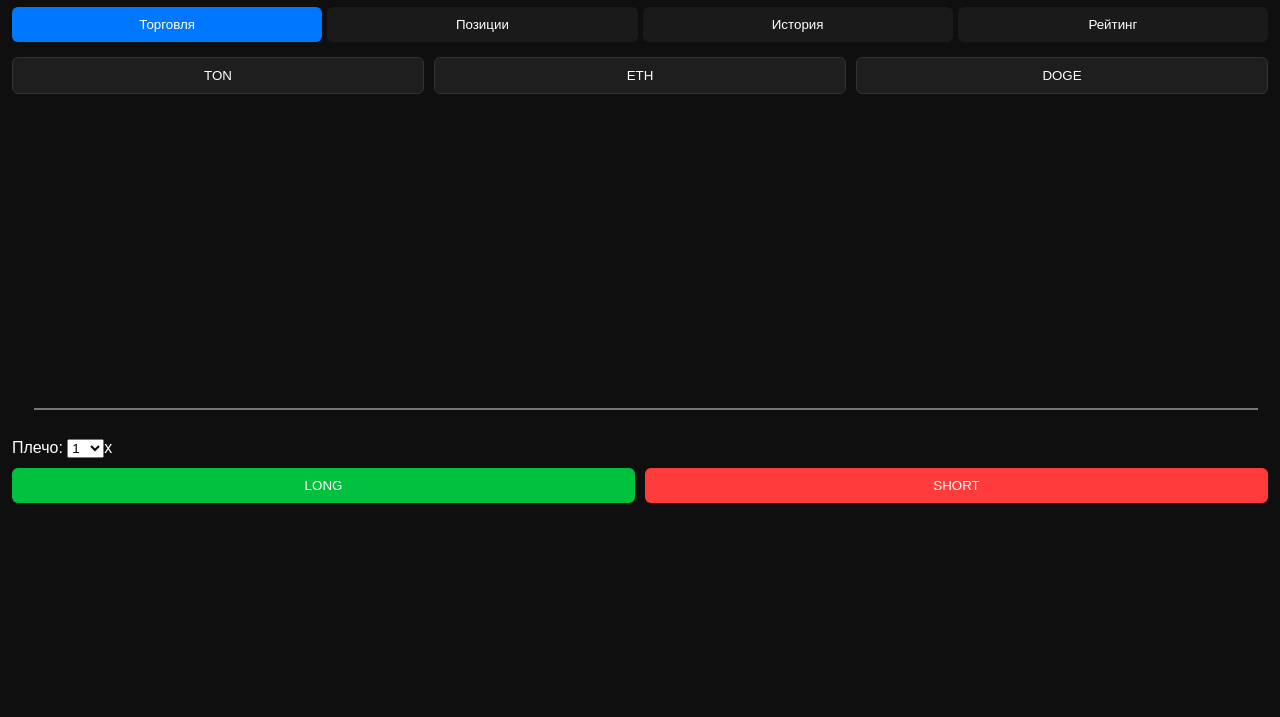
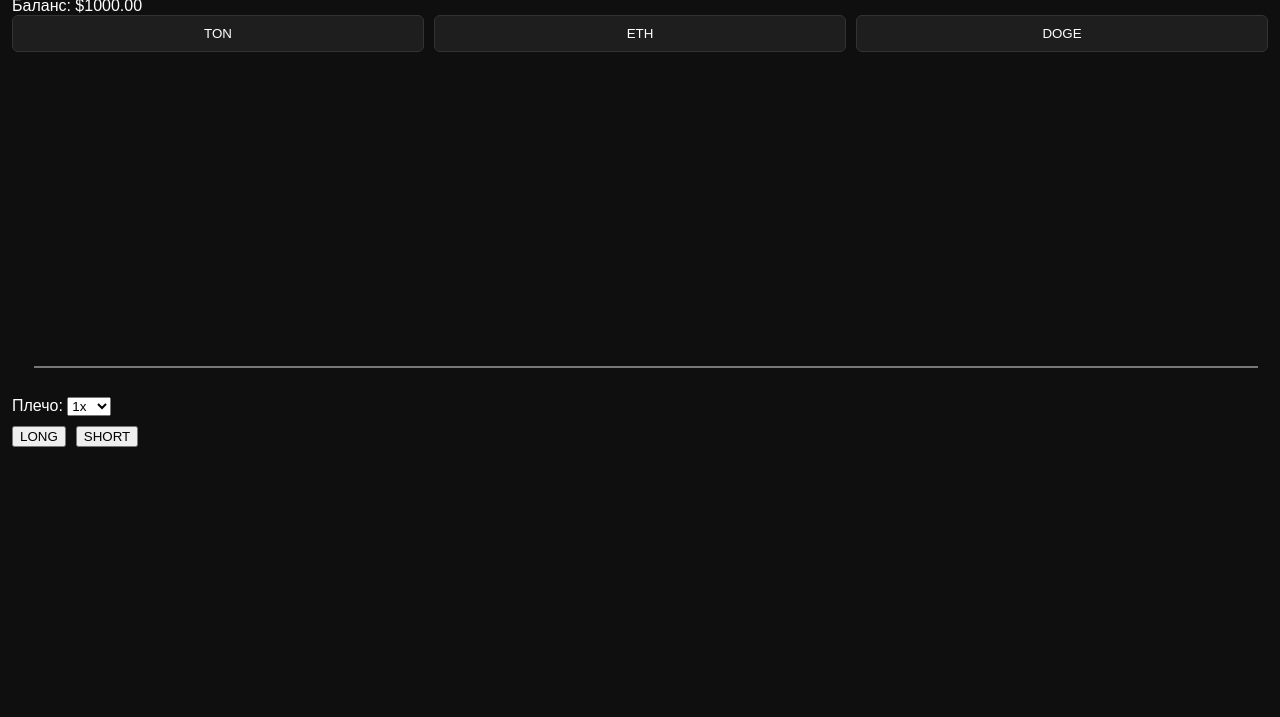
Before and after one commit to prokazin/gametrand, a plain HTML site: page index.html in a window 1280 px wide. Shown: the part 83-800 px from the top of the page. Drawn offline with nearby package versions, Linux system fonts and the light colour scheme.

Commit message:
Update index.html

```diff
--- a/index.html
+++ b/index.html
@@ -11,20 +11,8 @@
 
 <div class="app">
 
-    <header>
-        <h2>Crypto Trading Game</h2>
+    <h2>Trading Game</h2>
     <div class="balance">Баланс: <span id="balance">$1000</span></div>
-    </header>
-
-    <div class="tabs">
-        <button class="tab active" data-tab="trade">Торговля</button>
-        <button class="tab" data-tab="positions">Позиции</button>
-        <button class="tab" data-tab="history">История</button>
-        <button class="tab" data-tab="rating">Рейтинг</button>
-    </div>
-
-    <!-- Торговля -->
-    <div class="tab-content active" id="trade">
 
     <div class="coin-selector">
         <button class="coin-btn" data-coin="TON">TON</button>
@@ -36,39 +24,21 @@
 
     <div class="leverage">
         Плечо:
-            <select id="leverageSelect">
-                <option>1</option>
-                <option>2</option>
-                <option>5</option>
-                <option>10</option>
-                <option>20</option>
-                <option>50</option>
-            </select>x
+        <select id="leverage">
+            <option value="1">1x</option>
+            <option value="2">2x</option>
+            <option value="5">5x</option>
+            <option value="10">10x</option>
+            <option value="20">20x</option>
+        </select>
     </div>
 
     <div class="trade-panel">
-            <button class="long-btn" id="longBtn">LONG</button>
-            <button class="short-btn" id="shortBtn">SHORT</button>
-        </div>
+        <button id="longBtn" class="long">LONG</button>
+        <button id="shortBtn" class="short">SHORT</button>
     </div>
 
-    <!-- Позиции -->
-    <div class="tab-content" id="positions">
-        <h3>Открытые позиции</h3>
-        <div id="openPositions"></div>
-    </div>
-
-    <!-- История -->
-    <div class="tab-content" id="history">
-        <h3>История сделок</h3>
-        <div id="historyList"></div>
-    </div>
-
-    <!-- Рейтинг -->
-    <div class="tab-content" id="rating">
-        <h3>Рейтинг игроков</h3>
-        <div id="ratingList"></div>
-    </div>
+    <div id="positions"></div>
 
 </div>
 
```
Lines whose indentation alone changed are shown as unchanged.
